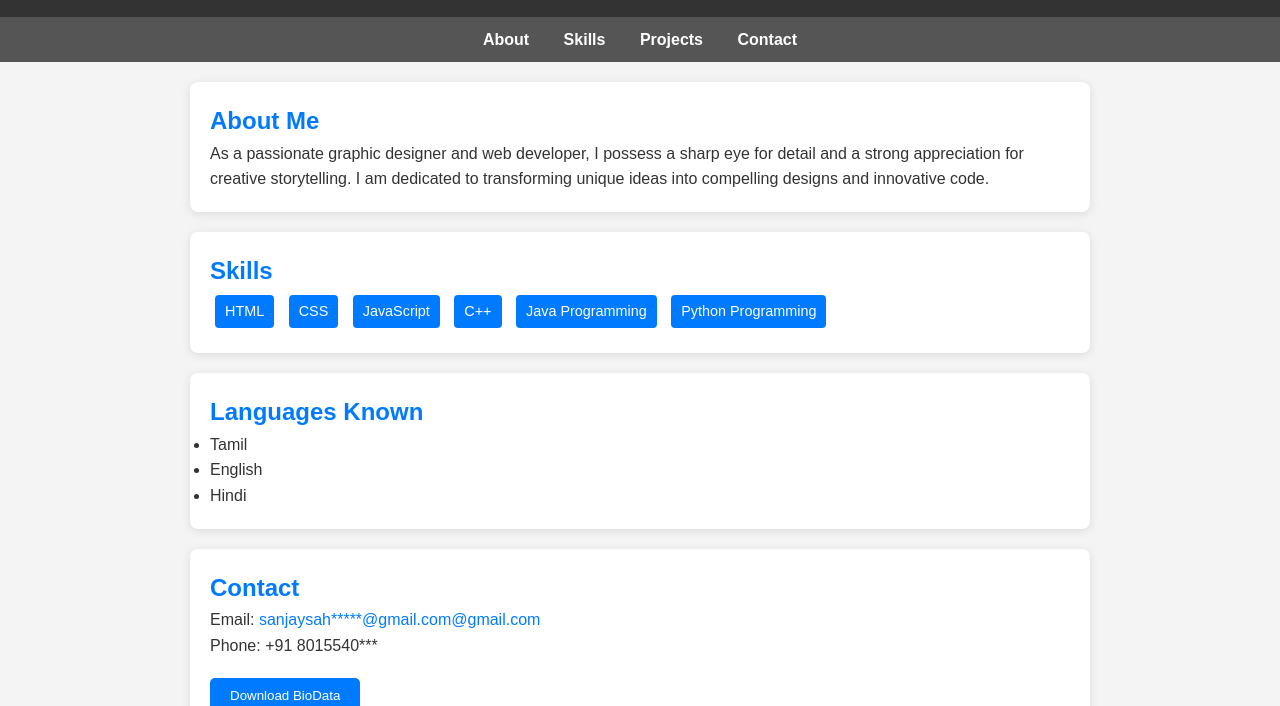
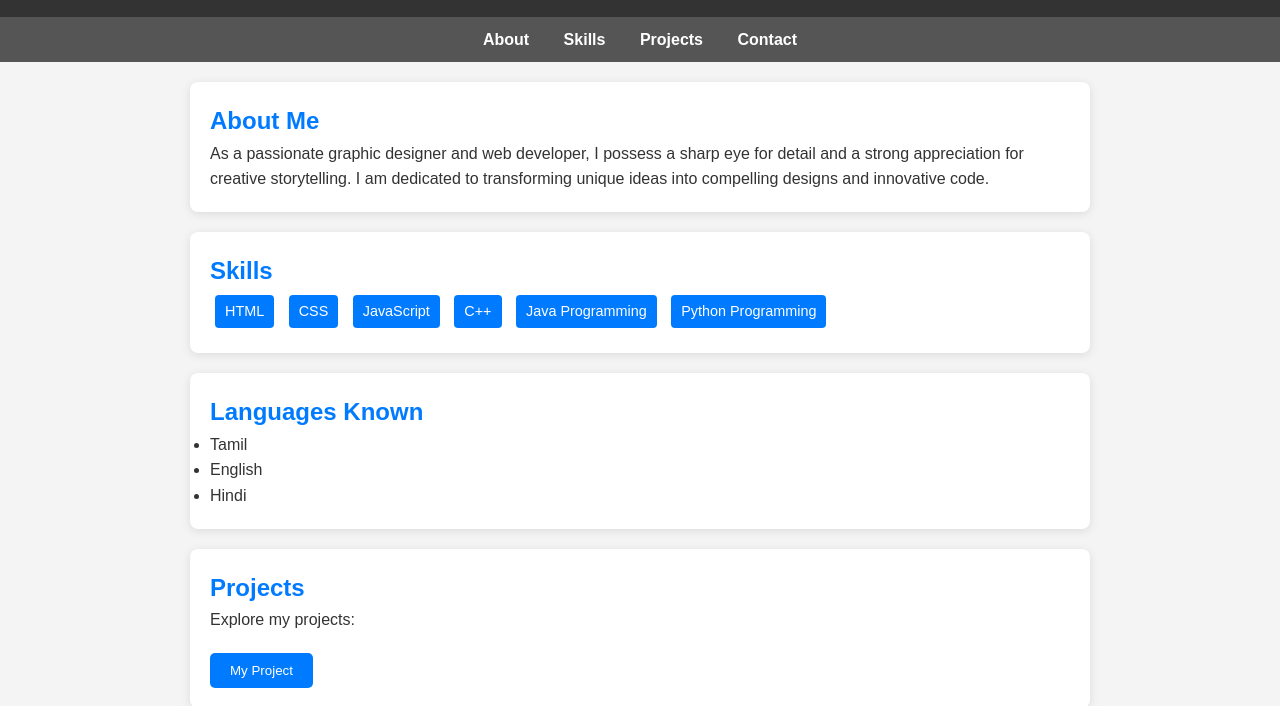
Before and after one commit to sanjaysah007/Sanjay-sah, a plain HTML site: page index.html in a window 1280 px wide. Shown: the part 100-806 px from the top of the page. Drawn offline with Linux system fonts and the light colour scheme.

Commit message:
index.html

```diff
--- a/index.html
+++ b/index.html
@@ -118,7 +118,13 @@
         <li>Hindi</li>
     </ul>
 </section>
-
+<section id="projects">
+    <h2>Projects</h2>
+    <p>Explore my projects:</p>
+    <a href="calculator.html" target="_blank">
+        <button>My Project</button>
+    </a>
+</section>
 <section id="contact">
     <h2>Contact</h2>
     <p>Email: <a href="mailto:sanjaysah*****@gmail.com">sanjaysah*****@gmail.com@gmail.com</a></p>
```
